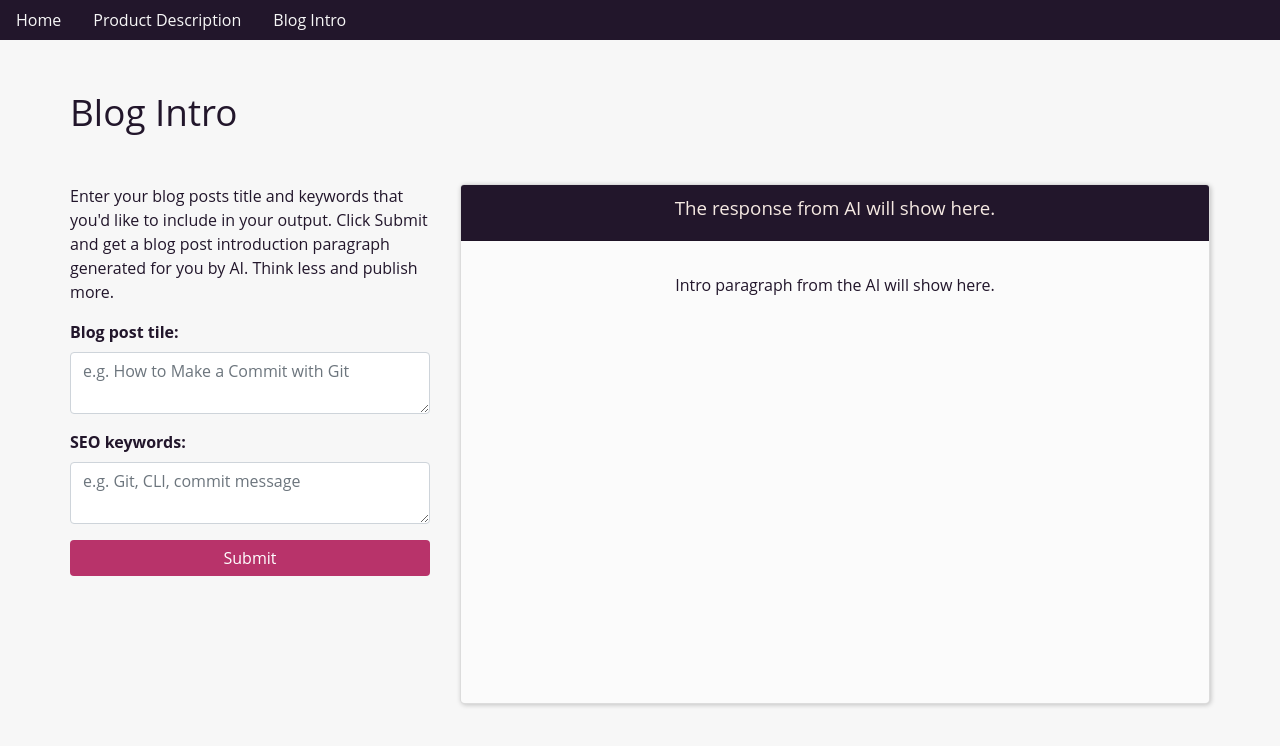
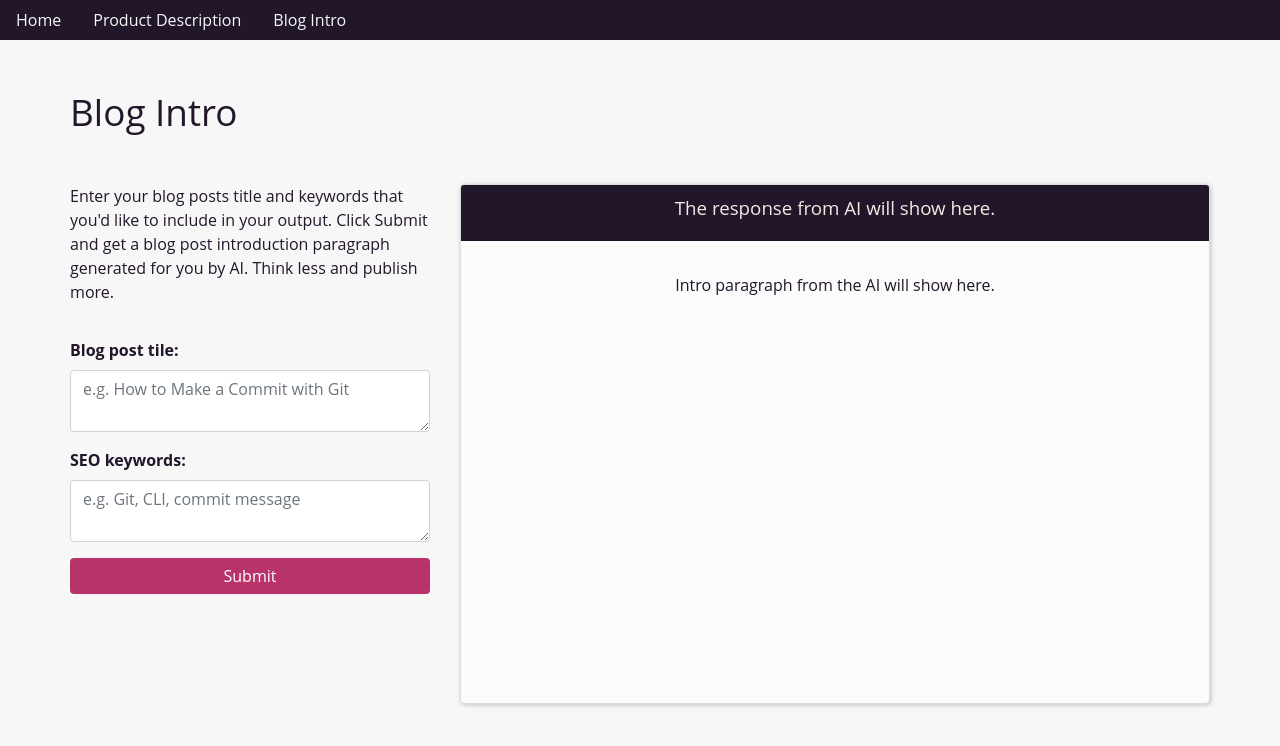
Before and after one commit to ash1eygrace/ai-content, a React (Create React App) app in the folder copyai/: page /blog-intro in a window 1280 px wide. Shown: the top 746 px of the page. Built offline with nearby package versions, Linux system fonts and the light colour scheme.

Commit message:
Add padding to bottom of page descriptions

```diff
--- a/copyai/src/App.css
+++ b/copyai/src/App.css
@@ -91,3 +91,6 @@ p{
 label.form-label{
   font-weight: bold;
 }
+#pageDescription{
+  padding-bottom: 5%;
+}
```
